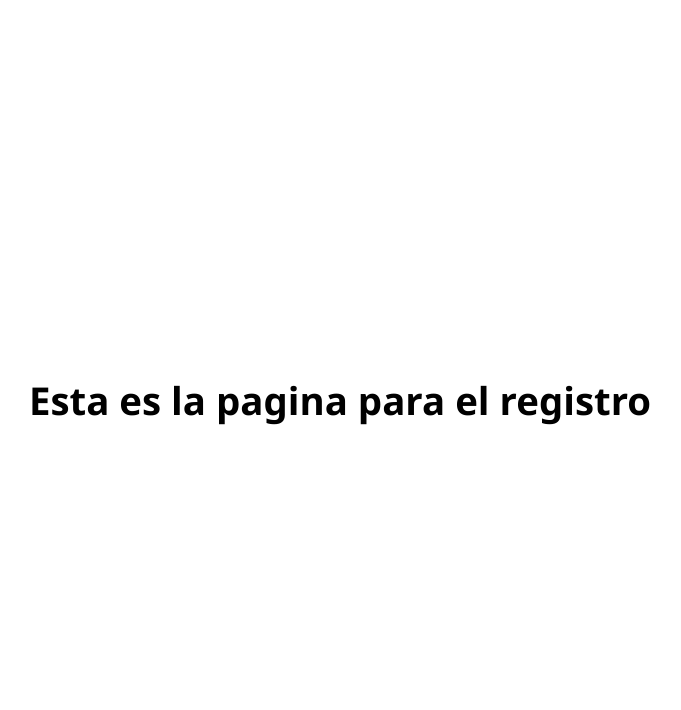
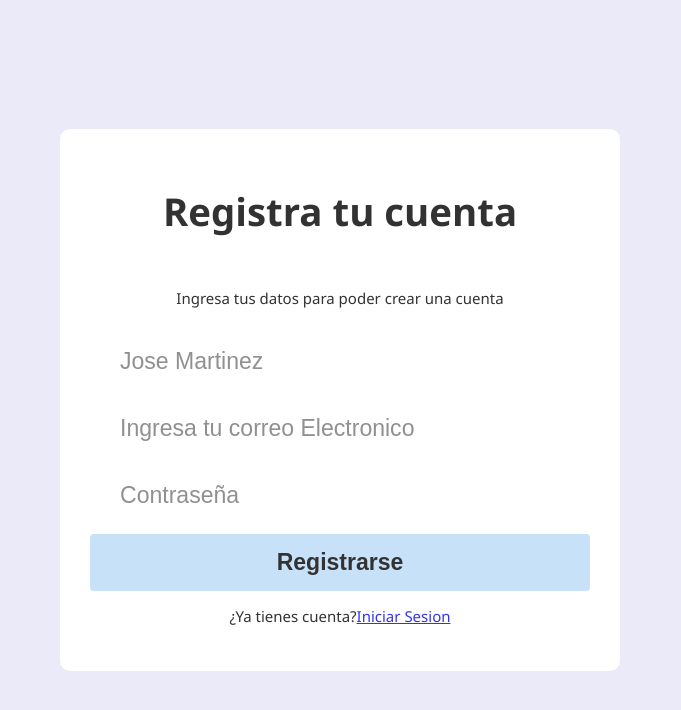
Before and after one commit to MaxCastro01/curso-node, a website: page Pagina-Login-Register/app/pages/register.html in a window 1280 px wide. Shown: the whole page, without its empty margins (300-981 px from the left). Drawn offline with Linux system fonts and the light colour scheme.

Commit message:
Front-End Basico terminado

```diff
--- a/Pagina-Login-Register/app/index.js
+++ b/Pagina-Login-Register/app/index.js
@@ -71,3 +71,4 @@ app.get("/",(req, res) => res.sendFile(path.join(__dirname,"pages","index.html")
 
 app.get("/login", (req,res) => res.sendFile(path.join(__dirname,"pages","login.html")))
 app.get("/register",(req, res) => res.sendFile(path.join(__dirname,"pages","register.html")))
+app.get("/admin", (req,res) => res.sendFile(path.join(__dirname, "pages", "admin.html")))
--- a/Pagina-Login-Register/app/pages/register.html
+++ b/Pagina-Login-Register/app/pages/register.html
@@ -9,6 +9,28 @@
     <script src="/register.js" defer></script>
 </head>
 <body>
-    <h1>Esta es la pagina para el registro</h1>
+
+    <main>
+        <div class="form-container">
+            <form>
+                <h1>Registra tu cuenta</h1>
+                <p>Ingresa tus datos para poder crear una cuenta</p>
+                <label for="user" class="sr-only">Ingresar su nombre: </label>
+                <input type="text" placeholder="Jose Martinez" maxlength="50" required name="user" id="user">
+                <label for="Email" class="sr-only">Ingresar Correo Electronico: </label>
+                <input type="text" placeholder="Ingresa tu correo Electronico " maxlength="50" required>
+                <label for="password" class="sr-only">Ingresar contraseña: </label>
+                <input type="password" placeholder="Contraseña" maxlength="15" required>
+
+                <button type="submit">Registrarse</button>
+                <p class="error escondido">Error al registrar sus datos</p>
+            </form>
+            <p>¿Ya tienes cuenta?<a href="/login">Iniciar Sesion</a></p>
+
+        </div>
+    </main>
+
+
+
 </body>
 </html>
--- a/Pagina-Login-Register/app/public/style.css
+++ b/Pagina-Login-Register/app/public/style.css
@@ -1,3 +1,17 @@
+html {
+    background-color: #e5e5f7;
+    opacity: 0.8;
+    background-image:  radial-gradient(#444cf7 0.5px, transparent 0.5px), radial-gradient(#444cf7 0.5px, #e5e5f7 0.5px);
+    background-size: 20px 20px;
+    background-position: 0 0,10px 10px;
+}
+
+
+
+h1 {
+    text-align: center;
+}
+
 body {
     margin: 0;
     font-family: 'Segoe UI', Tahoma, Geneva, Verdana, sans-serif;
@@ -10,7 +24,9 @@ body {
 
 .form-container {
     width: 500px;
-
+    background-color: white;
+    border-radius: 10px;
+    padding: 30px;
 
 }
 
@@ -25,7 +41,7 @@ form {
  podemos acceder a cierto elemento mediante el nombre,
  de la etiqueta y el signo + para incluir la etiqueta
 */
-form+p {
+form+p, form p {
     text-align: center;
     font-family: 'Segoe UI', Tahoma, Geneva, Verdana, sans-serif;
     font-size: 15px;
@@ -36,11 +52,24 @@ input,button {
     border-radius: 4px;
     border: unset;
     padding: 15px 30px;
+    font-size: larger;
+}
+
+button {
+    background-color: rgb(186, 219, 247);
+    font-weight: bold;
+    cursor: pointer;
 }
 
 
+.error {
+    color: red;
 
+}
 
+.escondido {
+    display: none;
+}
 
 
 .sr-only {
```
Also changed, not shown: Pagina-Login-Register/app/pages/admin.html (added, +22 -0 lines), Pagina-Login-Register/app/pages/login.html (+4 -5 lines), Pagina-Login-Register/app/public/admin.js (added).
